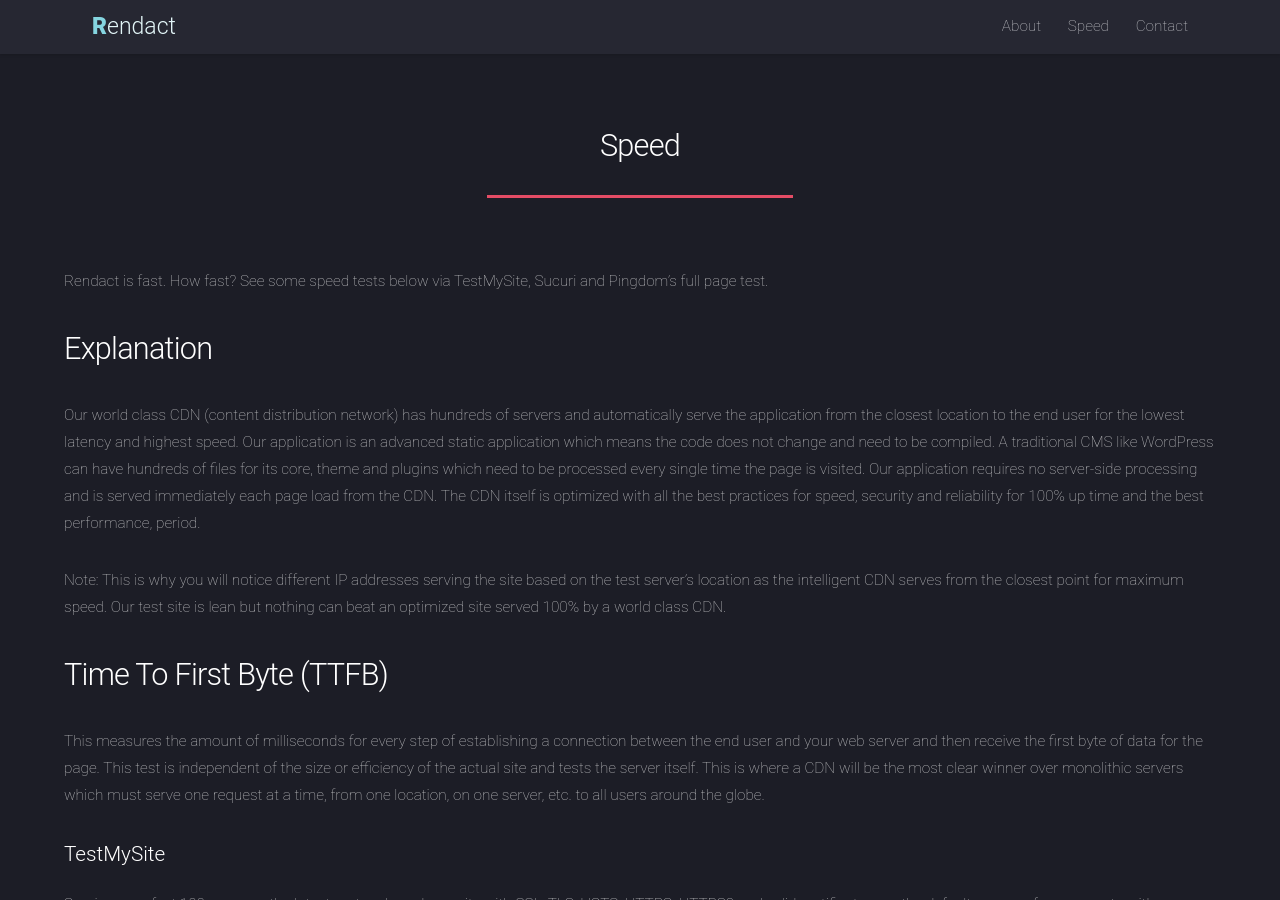
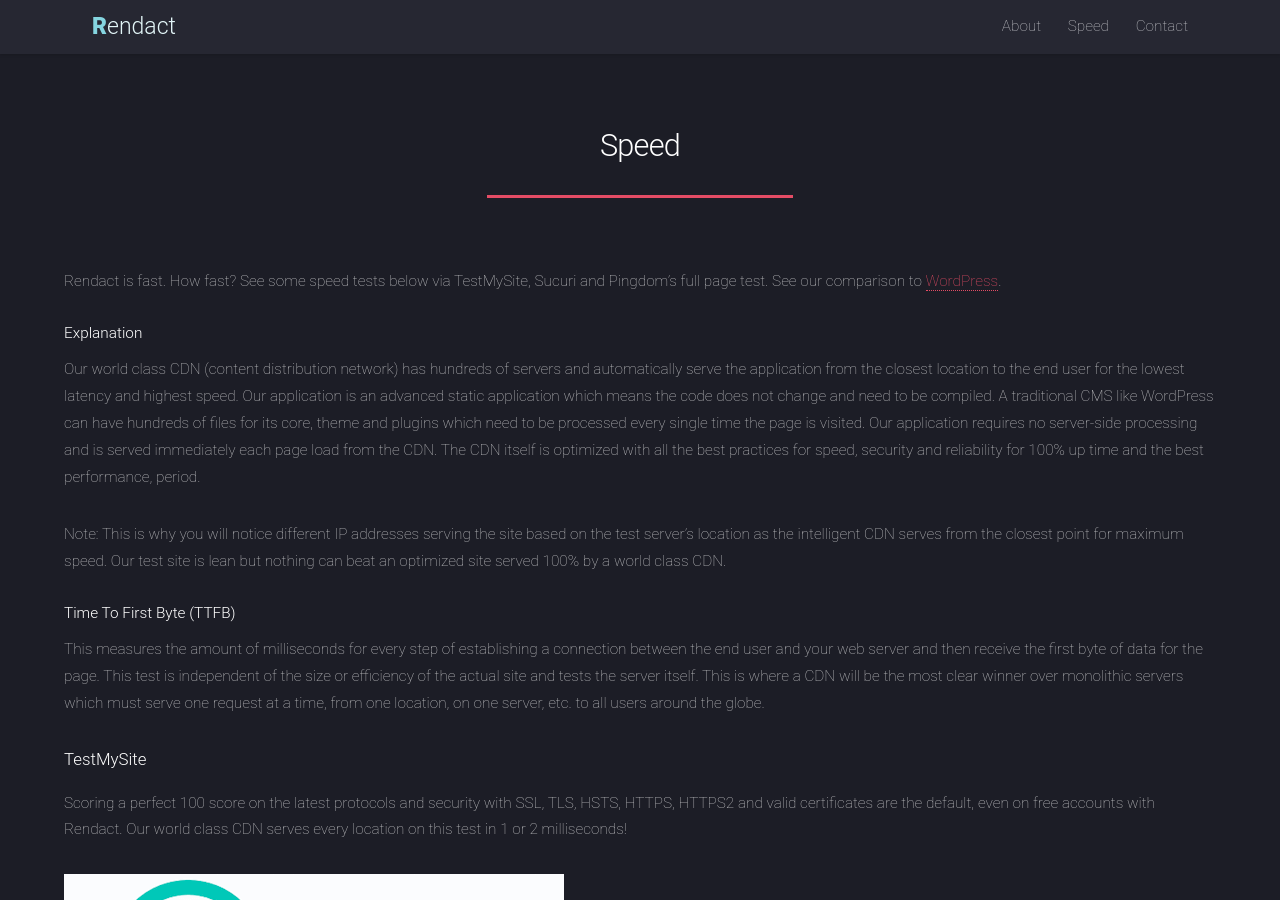
Before and after one commit to ihfazhillah/rendact.com, a Jekyll site: the page built from speed.md, in a window 1280 px wide and 900 px high. Built offline with Jekyll 4.4.1, drawn with Linux system fonts in a browser that asks for light colours.

Commit message:
Added WordPress comparison

```diff
--- a/speed.md
+++ b/speed.md
@@ -3,19 +3,19 @@ layout: page
 title: Speed
 permalink: /speed/
 ---
-Rendact is fast. How fast? See some speed tests below via TestMySite, Sucuri and Pingdom's full page test.
+Rendact is fast. How fast? See some speed tests below via TestMySite, Sucuri and Pingdom's full page test. See our comparison to <a href="/wordpress/">WordPress</a>.
 
-## Explanation
+# Explanation
 
 Our world class CDN (content distribution network) has hundreds of servers and automatically serve the application from the closest location to the end user for the lowest latency and highest speed. Our application is an advanced static application which means the code does not change and need to be compiled. A traditional CMS like WordPress can have hundreds of files for its core, theme and plugins which need to be processed every single time the page is visited. Our application requires no server-side processing and is served immediately each page load from the CDN. The CDN itself is optimized with all the best practices for speed, security and reliability for 100% up time and the best performance, period.
 
 Note: This is why you will notice different IP addresses serving the site based on the test server's location as the intelligent CDN serves from the closest point for maximum speed. Our test site is lean but nothing can beat an optimized site served 100% by a world class CDN.
 
-## Time To First Byte (TTFB)
+# Time To First Byte (TTFB)
 
 This measures the amount of milliseconds for every step of establishing a connection between the end user and your web server and then receive the first byte of data for the page. This test is independent of the size or efficiency of the actual site and tests the server itself. This is where a CDN will be the most clear winner over monolithic servers which must serve one request at a time, from one location, on one server, etc. to all users around the globe.
 
-### TestMySite
+#### TestMySite
 
 Scoring a perfect 100 score on the latest protocols and security with SSL, TLS, HSTS, HTTPS, HTTPS2 and valid certificates are the default, even on free accounts with Rendact. Our world class CDN serves every location on this test in 1 or 2 milliseconds!
 
```
Also changed, not shown: wordpress.md (added, +34 -0 lines), images/wp-compare/ren-dal.png (added), images/wp-compare/ren-mel.png (added), images/wp-compare/ren-san.png (added), images/wp-compare/ren-sto.png (added), images/wp-compare/wp-dal.png (added), images/wp-compare/wp-mel.png (added), images/wp-compare/wp-san.png (added), images/wp-compare/wp-sto.png (added).
